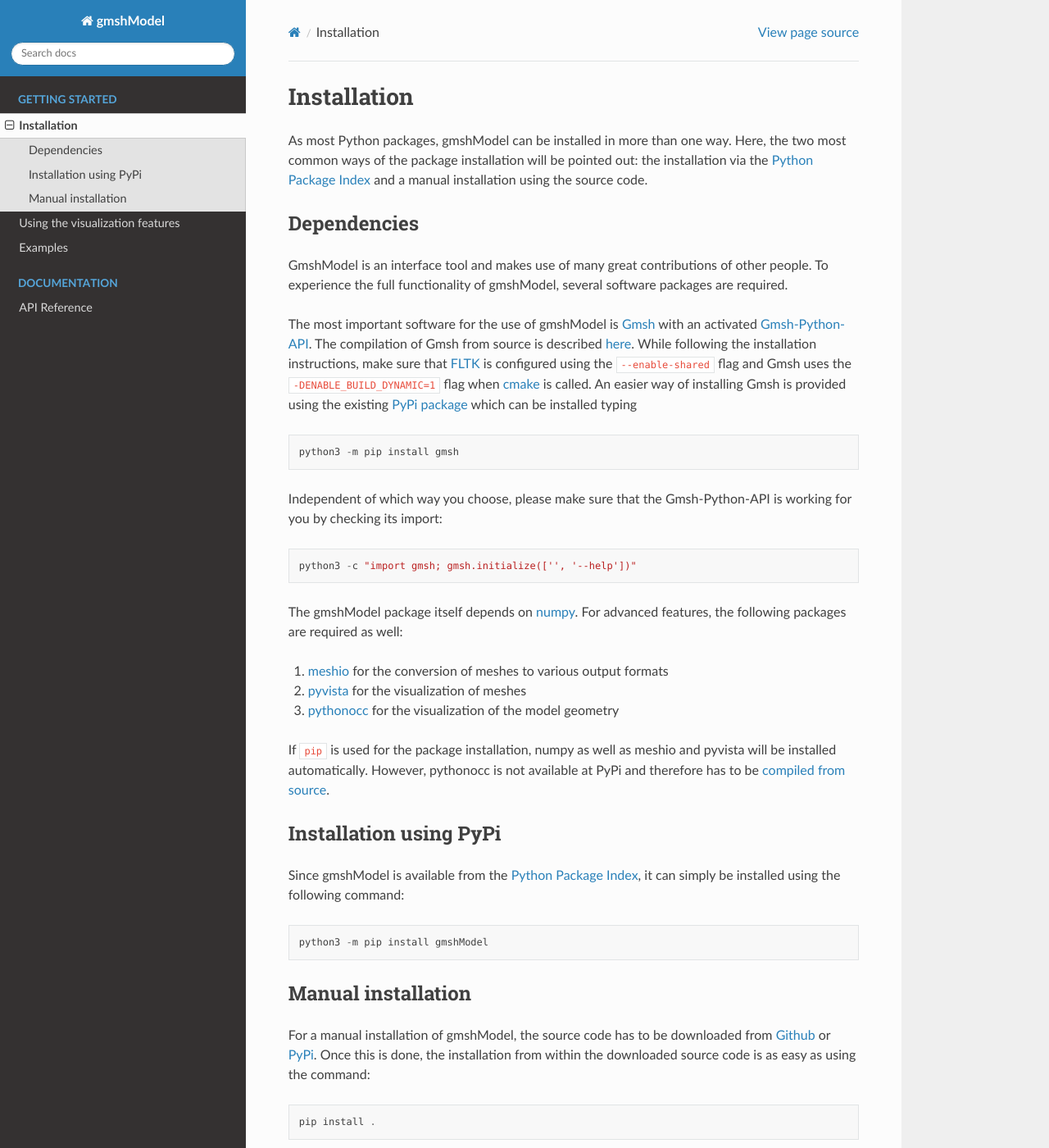
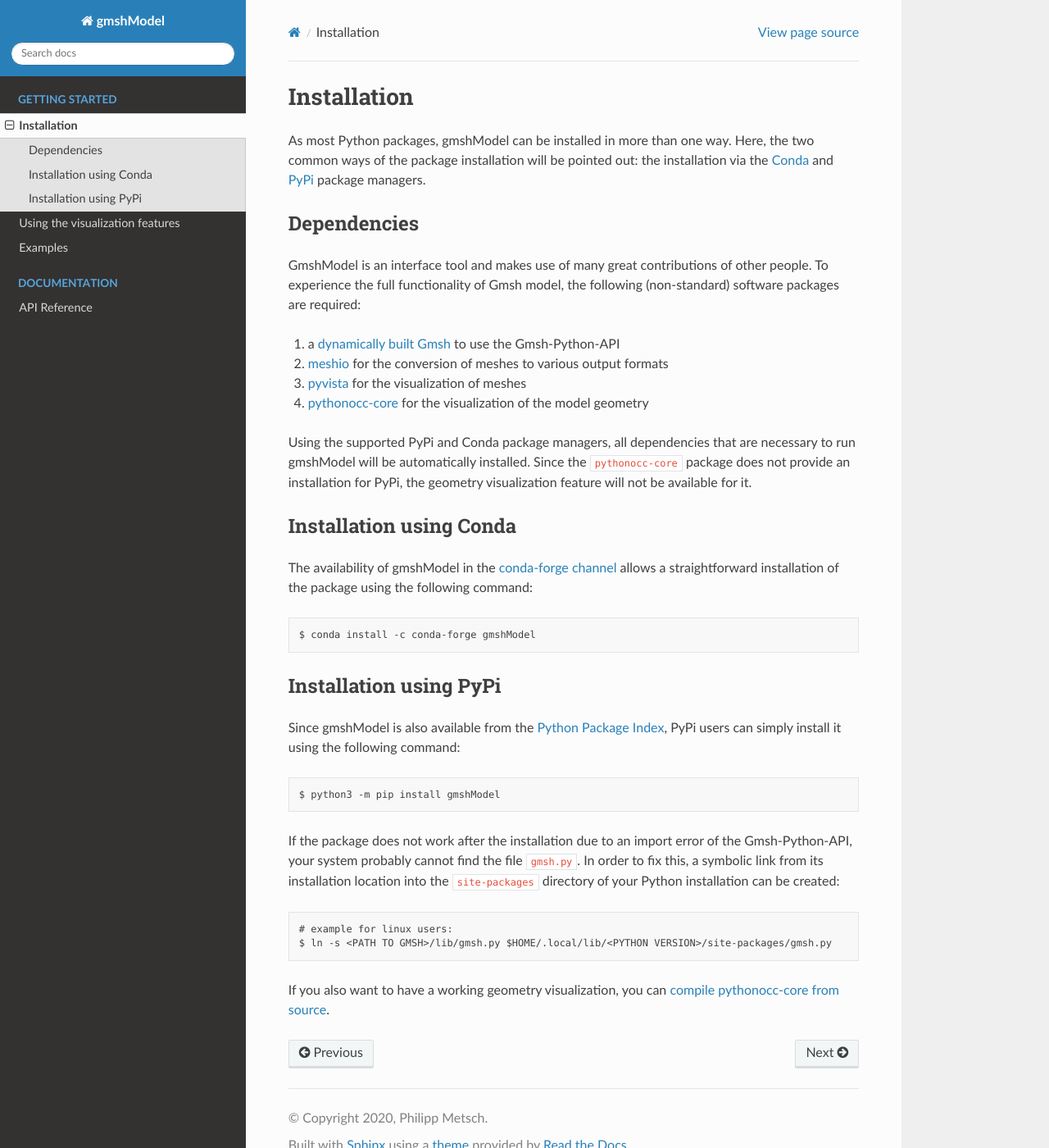
Before and after one commit to NEFM-TUDresden/gmshModel, a Sphinx documentation site: the page built from docs/gettingStarted/installation.rst, in a window 1280 px wide and 1400 px high. Shown: the whole window at 82% size. Built offline with Sphinx 7.4.7 and the Read the Docs theme 2.0.0, drawn with Linux system fonts in a browser that asks for light colours.

Commit message:
Included Gmsh in package dependencies, updated docs

```diff
--- a/README.rst
+++ b/README.rst
@@ -50,12 +50,12 @@
 Installation
 ************
 GmshModel is available from the `Python Package Index <https://pypi.org/project/gmshModel/>`_ and
-can be installed using the following command:
+can be installed using the following command: ::
 
    $ python3 -m pip install gmshModel
 
 The integration of gmshModel into the `conda-forge <https://anaconda.org/conda-forge/gmshmodel>`_
-channel allows to use a similar procedure for Conda users:
+channel allows to use a similar procedure for Conda users: ::
 
    $ conda install -c conda-forge gmshModel
 
--- a/docs/gettingStarted/installation.rst
+++ b/docs/gettingStarted/installation.rst
@@ -3,66 +3,50 @@
 Installation
 ============
 As most Python packages, gmshModel can be installed in more than one way. Here,
-the two most common ways of the package installation will be pointed out: the
-installation via the `Python Package Index <https://pypi.org/>`_ and a manual
-installation using the source code.
+the two common ways of the package installation will be pointed out: the
+installation via the `Conda <https://anaconda.org/>`_ and `PyPi <https://pypi.org/>`_
+package managers.
+
 
 Dependencies
 ************
 GmshModel is an interface tool and makes use of many great contributions of other
-people. To experience the full functionality of gmshModel, several software packages
-are required.
+people. To experience the full functionality of Gmsh model, the following (non-standard)
+software packages are required:
 
-The most important software for the use of gmshModel is `Gmsh <https://gmsh.info/>`_
-with an activated `Gmsh-Python-API <https://gitlab.onelab.info/gmsh/gmsh/-/blob/master/api/gmsh.py/>`_.
-The compilation of Gmsh from source is described
-`here <https://gitlab.onelab.info/gmsh/gmsh/-/wikis/Gmsh-compilation/>`_. While
-following the installation instructions, make sure that `FLTK <https://www.fltk.org/>`_
-is configured using the ``--enable-shared`` flag and Gmsh uses the
-``-DENABLE_BUILD_DYNAMIC=1`` flag when `cmake <https://cmake.org/>`_ is called.
-An easier way of installing Gmsh is provided using the existing `PyPi package <https://pypi.org/project/gmsh/>`_
-which can be installed typing
+1. a `dynamically built Gmsh <https://gitlab.onelab.info/gmsh/gmsh/-/wikis/Gmsh-compilation/>`_  to use the Gmsh-Python-API
+2. `meshio <https://github.com/nschloe/meshio/>`_  for the conversion of meshes to various output formats
+3. `pyvista <https://www.pyvista.org/>`_ for the visualization of meshes
+4. `pythonocc-core <https://github.com/tpaviot/pythonocc-core/>`_ for the visualization of the model geometry
 
-.. code-block:: python
+Using the supported PyPi and Conda package managers, all dependencies that
+are necessary to run gmshModel will be automatically installed. Since the ``pythonocc-core``
+package does not provide an installation for PyPi, the geometry visualization feature
+will not be available for it.
 
-   python3 -m pip install gmsh
 
-Independent of which way you choose, please make sure that the Gmsh-Python-API is
-working for you by checking its import:
+Installation using Conda
+************************
+The availability of gmshModel in the `conda-forge channel <https://anaconda.org/conda-forge/gmshmodel>`_
+allows a straightforward installation of the package using the following command: ::
 
-.. code-block:: python
-
-   python3 -c "import gmsh; gmsh.initialize(['', '--help'])"
-
-The gmshModel package itself depends on `numpy <https://numpy.org/>`_. For advanced
-features, the following packages are required as well:
-
-1. `meshio <https://github.com/nschloe/meshio/>`_  for the conversion of meshes to various output formats
-2. `pyvista <https://www.pyvista.org/>`_ for the visualization of meshes
-3. `pythonocc <https://github.com/tpaviot/pythonocc-core/>`_ for the visualization of the model geometry
-
-If ``pip`` is used for the package installation, numpy as well as meshio and pyvista
-will be installed automatically. However, pythonocc is not available at PyPi and
-therefore has to be `compiled from source <https://github.com/tpaviot/pythonocc-core/blob/master/INSTALL.md/>`_.
+   $ conda install -c conda-forge gmshModel
 
 
 Installation using PyPi
 ***********************
-Since gmshModel is available from the `Python Package Index <https://pypi.org/>`_,
-it can simply be installed using the following command:
+Since gmshModel is also available from the `Python Package Index <https://pypi.org/project/gmshModel/>`_,
+PyPi users can simply install it using the following command: ::
 
-.. code-block:: python
+   $ python3 -m pip install gmshModel
 
-   python3 -m pip install gmshModel
+If the package does not work after the installation due to an import error of
+the Gmsh-Python-API, your system probably cannot find the file ``gmsh.py``. In order
+to fix this, a symbolic link from its installation location into the ``site-packages``
+directory of your Python installation can be created: ::
 
+   # example for linux users:
+   $ ln -s <PATH TO GMSH>/lib/gmsh.py $HOME/.local/lib/<PYTHON VERSION>/site-packages/gmsh.py
 
-Manual installation
-*******************
-For a manual installation of gmshModel, the source code has to be downloaded from
-`Github <https://github.com/NEFM-TUDresden/gmshModel/>`_ or `PyPi <https://pypi.org/project/gmshModel/>`_.
-Once this is done, the installation from within the downloaded source code is as
-easy as using the command:
-
-.. code-block:: python
-
-   pip install .
+If you also want to have a working geometry visualization, you can
+`compile pythonocc-core from source <https://github.com/tpaviot/pythonocc-core/blob/master/INSTALL.md/>`_.
--- a/docs/index.rst
+++ b/docs/index.rst
@@ -35,6 +35,10 @@
 and its features: ::
 
    $ python3 -m pip install gmshModel
+
+For ``conda`` users, the installation command is straightforward, too:
+
+   $ conda install -c conda-forge gmshModel
 
 .. image:: images/RVE200SpheresGeo.png
     :width: 49%
--- a/gmshModel/_version.py
+++ b/gmshModel/_version.py
@@ -1,5 +1,5 @@
 """Version information for GmshModel"""
 # versioning scheme: major, minor, patch
-versionInfo= 1, 0, 8
+versionInfo= 1, 0, 9
 
 __version__= ".".join(map(str, versionInfo))
--- a/setup.py
+++ b/setup.py
@@ -17,6 +17,7 @@
 
 # set install_requires
 installRequires=["numpy",
+                 "gmsh",
                  "meshio>=4",
                  "pyvista>=0.24.1"]
 
```
